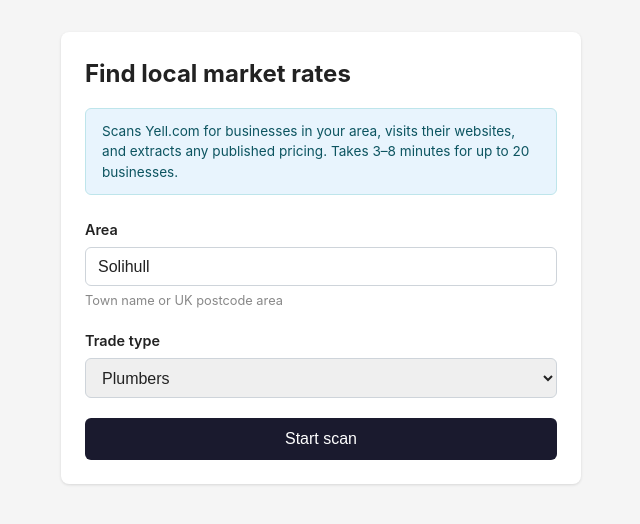
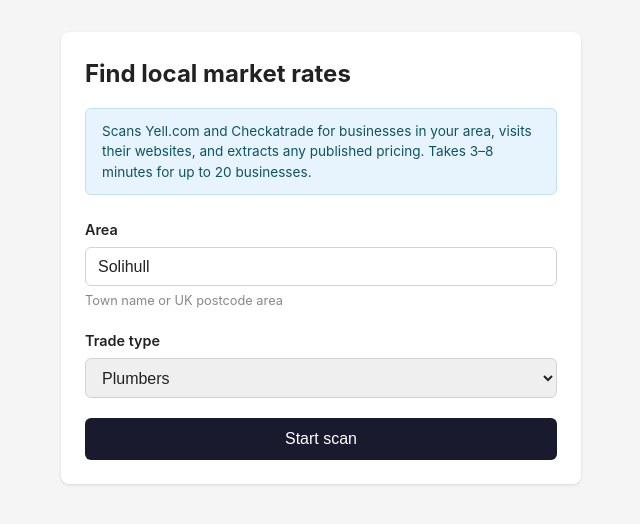
Before and after one commit to kcw36/Local-Price-Research, a FastAPI app: page / in a window 1280 px wide. Shown: the part 61-585 px from the top of the page, without its empty margins (319-959 px from the left). Run offline with FastAPI, Linux system fonts and the light colour scheme.

Commit message:
fix(qa): ISSUE-001 — homepage info box still mentions only Yell.com after Checkatrade was added

```diff
--- a/templates/index.html
+++ b/templates/index.html
@@ -39,7 +39,7 @@
   <div class="card">
     <h2 style="margin-bottom:1rem;">Find local market rates</h2>
     <div class="info-box">
-      Scans Yell.com for businesses in your area, visits their websites,
+      Scans Yell.com and Checkatrade for businesses in your area, visits their websites,
       and extracts any published pricing. Takes 3–8 minutes for up to 20 businesses.
     </div>
 
```
